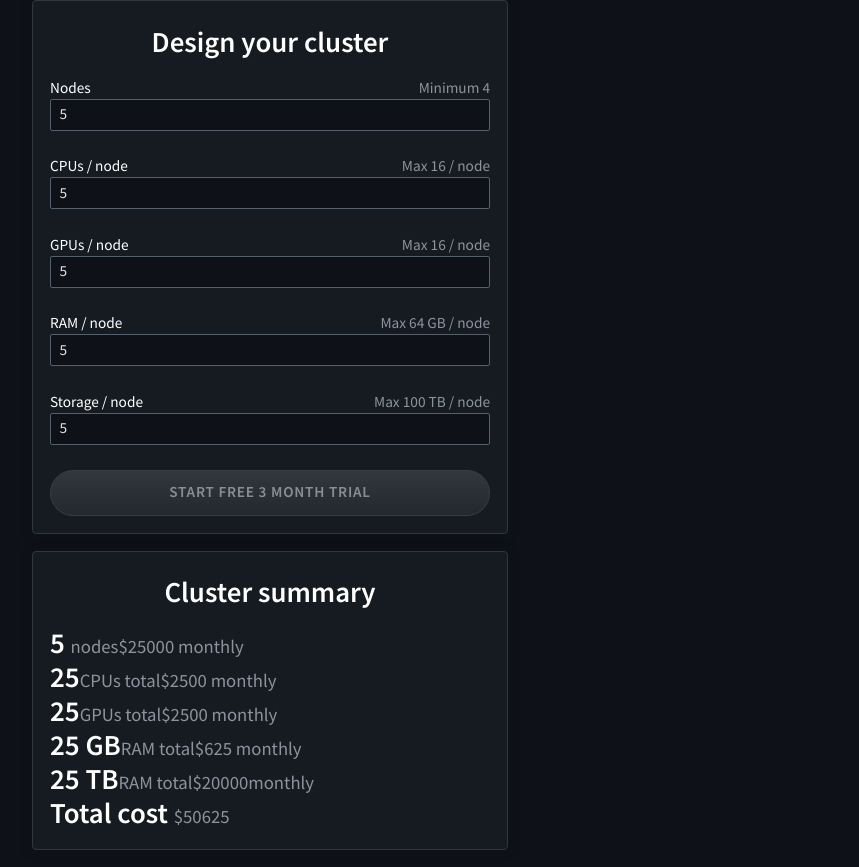
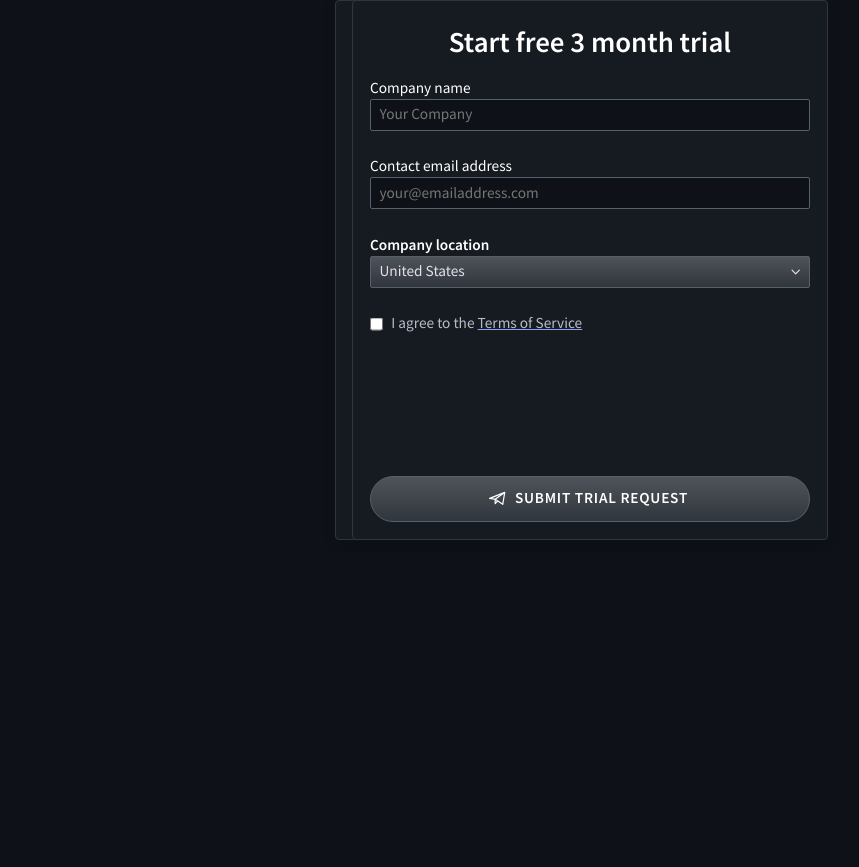
Before and after one commit to perpetualgrimace/data-science-company-website, a Next.js app: page /enterprise-trial/TrialConfig in a window 1280 px wide. Both pictures are taken after typing "5", "5", "5", "5", "5" into the empty fields and a click on the button "START FREE 3 MONTH TRIAL". Shown: the whole page, without its empty margins (370-1229 px from the left). After the commit the page ends 800 px from the top, so only its background shows below. Built offline with nearby package versions, Linux system fonts and the light colour scheme.

Commit message:
handles Trial mode switching, styles layout & transitions

```diff
--- a/components/_components.scss
+++ b/components/_components.scss
@@ -30,3 +30,4 @@
 @import "pages/system-diagram/system-diagram-layout";
 @import "pages/contact/contact-layout";
 @import "pages/enterprise-trial/trial-layout";
+@import "pages/enterprise-trial/trial-line";
--- a/components/controls/Button.jsx
+++ b/components/controls/Button.jsx
@@ -34,7 +34,11 @@ export default function Button(props) {
       <a {...filteredProps}>{children}</a>
     </Link>
   ) : (
-    <button {...filteredProps} type={type || "button"}>
+    <button
+      {...filteredProps}
+      type={type || "button"}
+      tabIndex={props.disabled ? -1 : null}
+    >
       {children}
     </button>
   );
--- a/components/controls/Select.jsx
+++ b/components/controls/Select.jsx
@@ -16,16 +16,16 @@ export default function Select(props) {
         }`}
         htmlFor={name}
       >
-        <div className="select-label-inner u-mr-xs">
+        <span className="select-label-inner u-mr-xs">
           {labelText || (
             <>
               (missing <code>labelText</code> prop in <code>Select</code>{" "}
               component)
             </>
           )}
-        </div>
+        </span>
 
-        <div className="select-inner">
+        <span className="select-inner">
           <Field
             className="select"
             id={name}
@@ -41,7 +41,7 @@ export default function Select(props) {
           </Field>
 
           <ChevronDownIcon />
-        </div>
+        </span>
       </label>
 
       {touched[[name]] && errors[[name]] && (
--- a/components/controls/TextField.jsx
+++ b/components/controls/TextField.jsx
@@ -18,6 +18,7 @@ export default function TextField(props) {
     min,
     max,
     step,
+    disabled,
   } = props;
 
   return (
@@ -39,6 +40,7 @@ export default function TextField(props) {
           min={min}
           max={max}
           step={step}
+          tabIndex={disabled ? -1 : null}
         />
       </label>
 
--- a/components/controls/select.scss
+++ b/components/controls/select.scss
@@ -8,11 +8,15 @@
   font-weight: $bold-weight;
 }
 
-.select-inner svg {
-  @include absolute-vertical-center;
-  width: 0.875em;
-  right: 0.5em;
-  pointer-events: none;
+.select-inner {
+  display: block;
+
+  svg {
+    @include absolute-vertical-center;
+    width: 0.875em;
+    right: 0.5em;
+    pointer-events: none;
+  }
 }
 
 .select {
--- a/pages/enterprise-trial/TrialConfig.jsx
+++ b/pages/enterprise-trial/TrialConfig.jsx
@@ -1,4 +1,4 @@
-import { useEffect } from "react";
+import { useEffect, useState } from "react";
 
 import * as Yup from "yup";
 import { withFormik, Form } from "formik";
@@ -7,46 +7,51 @@ import Button from "/components/controls/Button";
 import TextField from "/components/controls/TextField";
 
 import TrialSummary from "./TrialSummary";
-
-const submissionMessage = {
-  success: {
-    title: "Your message was sent",
-    body: "We’ll get back to you shortly",
-  },
-  fail: {
-    title: "Something went wrong",
-    body: "Our apologies. Please email us directly at contact@andalusia.ai",
-  },
-};
+import TrialFollowupForm from "./TrialFollowupForm";
 
 let submissionStatus = null;
 
 function onSubmit(values, actions) {
-  console.log(values);
-  console.log(data);
+  submissionStatus = "configured";
   actions.setSubmitting(false);
 }
 
 const ConfigForm = (props) => {
   const { values, touched, errors, isSubmitting } = props;
 
-  useEffect(() => (submissionStatus = null));
+  const [reconfiguring, setReconfiguring] = useState(false);
 
-  return submissionStatus ? (
-    <div className="trial-followup-form trial-card u-mh-auto u-mb-md">
-      <p className="u-font-xl u-text-c">
-        {submissionMessage[submissionStatus]?.body}
-      </p>
-    </div>
-  ) : (
-    <>
+  function checkFollowup(submissionStatus) {
+    if (submissionStatus === "unconfigured" || !submissionStatus) {
+      return false;
+    } else if (submissionStatus === "configured") {
+      return true;
+    } else if (submissionStatus === "reconfiguring" && reconfiguring) {
+      return false;
+    }
+  }
+
+  function handleReconfigure() {
+    setReconfiguring(true);
+    submissionStatus = "reconfiguring";
+  }
+
+  function handleConfirmConfigure() {
+    if (reconfiguring) {
+      setReconfiguring(false);
+      submissionStatus = "configured";
+    }
+  }
+
+  return (
+    <div className="trial-config">
       <Form
-        className="trial-followup-form trial-card darkglass u-mh-auto u-mb-md"
+        className={`trial-config-form trial-card darkglass u-mh-auto u-mb-md is-${
+          checkFollowup(submissionStatus) ? "hidden" : "visible"
+        }`}
         name="Andalusia-website contact form"
-        data-netlify={true}
       >
         <h2 className="u-text-c">Design your cluster</h2>
-
         <TextField
           name="nodes"
           labelText="Nodes"
@@ -60,6 +65,7 @@ const ConfigForm = (props) => {
           touched={touched}
           errors={errors}
           autoFocus={true}
+          disabled={checkFollowup(submissionStatus)}
         />
         <TextField
           name="cpuPerNode"
@@ -73,6 +79,7 @@ const ConfigForm = (props) => {
           fontSize="md"
           touched={touched}
           errors={errors}
+          disabled={checkFollowup(submissionStatus)}
         />
         <TextField
           name="gpuPerNode"
@@ -86,6 +93,7 @@ const ConfigForm = (props) => {
           fontSize="md"
           touched={touched}
           errors={errors}
+          disabled={checkFollowup(submissionStatus)}
         />
         <TextField
           name="ramPerNode"
@@ -99,6 +107,7 @@ const ConfigForm = (props) => {
           fontSize="md"
           touched={touched}
           errors={errors}
+          disabled={checkFollowup(submissionStatus)}
         />
         <TextField
           name="storagePerNode"
@@ -112,21 +121,31 @@ const ConfigForm = (props) => {
           fontSize="md"
           touched={touched}
           errors={errors}
+          disabled={checkFollowup(submissionStatus)}
         />
-
         <Button
           className="trial-followup-form-button"
           fontSize="md"
           fill
           type="submit"
           disabled={isSubmitting}
+          onClick={() => handleConfirmConfigure()}
         >
           Start free 3 month trial
         </Button>
       </Form>
 
-      <TrialSummary values={values} />
-    </>
+      <TrialSummary
+        values={values}
+        backButtonIsVisible={checkFollowup(submissionStatus)}
+        onReconfigure={() => handleReconfigure()}
+      />
+
+      <TrialFollowupForm
+        values={values}
+        isVisible={submissionStatus === "configured"}
+      />
+    </div>
   );
 };
 
--- a/pages/enterprise-trial/TrialFollowupForm.jsx
+++ b/pages/enterprise-trial/TrialFollowupForm.jsx
@@ -48,20 +48,15 @@ function onSubmit(values, actions) {
 }
 
 const SubmitForm = (props) => {
-  const { touched, errors, isSubmitting } = props;
+  const { touched, errors, isSubmitting, isVisible } = props;
 
   useEffect(() => (submissionStatus = null));
 
-  return submissionStatus ? (
-    <div className="trial-followup-form trial-card u-mh-auto u-mb-md">
-      <p className="u-font-xl u-text-c">
-        {submissionMessage[submissionStatus]?.body}
-      </p>
-    </div>
-  ) : (
-    <>
+  return (
     <Form
-        className="trial-followup-form trial-card darkglass u-mh-auto u-mb-md"
+      className={`trial-followup-form trial-card darkglass u-mh-auto u-mb-md is-${
+        isVisible ? "visible" : "hidden"
+      }`}
       name="Andalusia-website contact form"
       data-netlify={true}
     >
@@ -127,7 +122,6 @@ const SubmitForm = (props) => {
         )}
       </Button>
     </Form>
-    </>
   );
 };
 
--- /dev/null
+++ b/pages/enterprise-trial/TrialLine.jsx
@@ -0,0 +1,18 @@
+function addCommas(val) {
+  return val.toLocaleString("en-US");
+}
+
+export default function TrialLine(props) {
+  const { value, measure, currency = "$", cost } = props;
+
+  return (
+    <p className="trial-line u-font-lg">
+      <span className="u-heading u-font-xxl">{value} </span>
+      {measure && <span className="trial-label">{measure} </span>}
+      <span className="trial-figure">
+        {currency}
+        {addCommas(cost)} monthly
+      </span>
+    </p>
+  );
+}
--- a/pages/enterprise-trial/TrialSummary.jsx
+++ b/pages/enterprise-trial/TrialSummary.jsx
@@ -1,3 +1,5 @@
+import TrialLine from "./TrialLine";
+
 function calculateNodeCost(nodes) {
   const dollarsPerUnit = 5000;
   return nodes * dollarsPerUnit || 0;
@@ -31,71 +33,55 @@ function calculateTotalCost(values) {
 }
 
 export default function TrialSumary(props) {
-  const { values } = props;
+  const { values, backButtonIsVisible, onReconfigure } = props;
 
   return (
     <section
-      className="trial-summary trial-card darkglass u-mh-auto u-mb-md"
+      className={`trial-summary trial-card darkglass u-mh-auto u-mb-md ${
+        backButtonIsVisible ? "followup" : "configure"
+      }-mode`}
       name="Andalusia-website contact form"
       data-netlify={true}
     >
       <h2 className="u-text-c">Cluster summary</h2>
 
-      <p className="trial-line u-font-lg">
-        <span className="u-heading u-font-xxl">{values.nodes || 0} </span>
-        <span className="trial-label">nodes</span>
-        <span className="trial-figure">
-          ${calculateNodeCost(values.nodes)} monthly
-        </span>
-      </p>
+      {backButtonIsVisible && (
+        <button
+          className="trial-summary-button u-subhead u-font-sm"
+          type="button"
+          onClick={onReconfigure}
+        >
+          &lt; edit
+        </button>
+      )}
 
-      <p className="trial-line u-font-lg">
-        <span className="u-heading u-font-xxl">
-          {values.cpuPerNode * values.nodes || 0}
-        </span>
-        <span className="trial-label">CPUs total</span>
-        <span className="trial-figure">
-          ${calculateCPUCost(values.cpuPerNode, values.nodes)} monthly
-        </span>
-      </p>
+      <TrialLine
+        value={values.nodes || 0}
+        measure=" nodes "
+        cost={calculateNodeCost(values.nodes)}
+      />
+      <TrialLine
+        value={values.cpuPerNode * values.nodes || 0}
+        measure=" CPUs total "
+        cost={calculateCPUCost(values.cpuPerNode, values.nodes)}
+      />
+      <TrialLine
+        value={values.gpuPerNode * values.nodes || 0}
+        measure=" GPUs total "
+        cost={calculateGPUCost(values.gpuPerNode, values.nodes)}
+      />
+      <TrialLine
+        value={`${values.ramPerNode * values.nodes || 0} GB`}
+        measure=" RAM total "
+        cost={calculateRAMCost(values.ramPerNode, values.nodes)}
+      />
+      <TrialLine
+        value={`${values.storagePerNode * values.nodes || 0} TB`}
+        measure=" storage total "
+        cost={calculateStorageCost(values.storagePerNode, values.nodes)}
+      />
 
-      <p className="trial-line u-font-lg">
-        <span className="u-heading u-font-xxl">
-          {values.gpuPerNode * values.nodes || 0}
-        </span>
-        <span className="trial-label">GPUs total</span>
-        <span className="trial-figure">
-          ${calculateGPUCost(values.gpuPerNode, values.nodes)} monthly
-        </span>
-      </p>
-
-      <p className="trial-line u-font-lg">
-        <span className="u-heading u-font-xxl">
-          {values.ramPerNode * values.nodes || 0} GB
-        </span>
-        <span className="trial-label">RAM total</span>
-        <span className="trial-figure">
-          ${calculateRAMCost(values.ramPerNode, values.nodes)} monthly
-        </span>
-      </p>
-
-      <p className="trial-line u-font-lg">
-        <span className="u-heading u-font-xxl">
-          {values.storagePerNode * values.nodes || 0} TB
-        </span>
-        <span className="trial-label">RAM total</span>
-        <span className="trial-figure">
-          ${calculateStorageCost(values.storagePerNode, values.nodes)}
-          monthly
-        </span>
-      </p>
-
-      <p className="trial-line u-font-lg">
-        <span className="u-heading u-font-xxl">Total cost </span>
-        <span className="trial-figure">
-          ${calculateTotalCost(values)}
-        </span>
-      </p>
+      <TrialLine value="Total cost " cost={calculateTotalCost(values)} />
     </section>
   );
 }
--- a/pages/enterprise-trial/index.jsx
+++ b/pages/enterprise-trial/index.jsx
@@ -1,6 +1,5 @@
 import DefaultLayout from "/components/layout/DefaultLayout";
 import TrialConfig from "./TrialConfig";
-import TrialFollowupForm from "./TrialFollowupForm";
 
 export default function EnterpriseTrial() {
   return (
@@ -8,7 +7,6 @@ export default function EnterpriseTrial() {
       <section className="trial-section padded-section">
         <h1 className="u-text-c u-title">Enterprise trial</h1>
         <TrialConfig />
-        <TrialFollowupForm />
       </section>
     </DefaultLayout>
   );
--- a/pages/enterprise-trial/trial-layout.scss
+++ b/pages/enterprise-trial/trial-layout.scss
@@ -1,9 +1,77 @@
+.trial-config {
+  display: flex;
+  flex-wrap: wrap;
+}
+
 .trial-card {
   padding: $sp-lg $sp-md $sp-md $sp-md;
   width: 28rem;
-  max-width: 100%;
+
+  @media (min-width: 1020px) {
+    transition:
+      opacity 0.3s ease-out,
+      transform 0.3s ease-out;
+  }
+
+  @media (min-width: 1400px) {
+    width: 26.5rem;
+    max-width: 100%;
+  }
 }
+
+.trial-summary.followup-mode {
+  @media (min-width: 1020px) {
+    transform: translateX(-100%);
+    left: calc(50% - $sp-md);
+  }
+}
+
+.trial-summary-button {
+  position: absolute;
+  top: $sp-xl + $sp-xxs;
+  transition:
+    color 0.15s ease-out,
+    transform 0.15s ease-out;
+
+  &:hover, &:focus {
+    color: $cornflower-light;
+    transform: scale(1.125);
+  }
+}
+
+.trial-config-form.is-hidden {
+  display: block;
+  position: absolute;
+  left: -$sp-xs;
+  transform: translate(-100%) scale(0.75);
+  transform-origin: right;
+  opacity: 0.3;
+  z-index: -1;
+
+  @media (max-width: 1060px) {
+    opacity: 0;
+  }
+
+  &, & * {
+    pointer-events: none;
+  }
+}
+
 
 .trial-followup-form-button {
   min-height: 3em;
+  margin-top: auto;
 }
+
+.trial-followup-form {
+  display: flex;
+  flex-direction: column;
+}
+
+.trial-followup-form.is-hidden {
+  display: block;
+  position: absolute;
+  opacity: 0;
+  right: 0;
+  transform: translate(100%) scale(0.75);
+}
--- /dev/null
+++ b/pages/enterprise-trial/trial-line.scss
@@ -0,0 +1,31 @@
+.trial-line {
+  display: flex;
+  align-items: baseline;
+
+  & > *:not(:last-child) {
+    margin-right: 0.25em;
+  }
+
+  &:first-of-type {
+    margin-top: $sp-xl;
+  }
+  &:not(:last-of-type) {
+    margin-bottom: 1.625rem;
+
+    &:after {
+      @include pseudo;
+      position: absolute;
+      bottom: $sp-sm;
+      width: 100%;
+      height: 1px;
+      background-color: $dark-1;
+    }
+  }
+  &:last-of-type .u-heading {
+    margin-bottom: 0;
+  }
+}
+
+.trial-figure {
+  margin-left: auto;
+}
```
Lines whose indentation alone changed are shown as unchanged.
